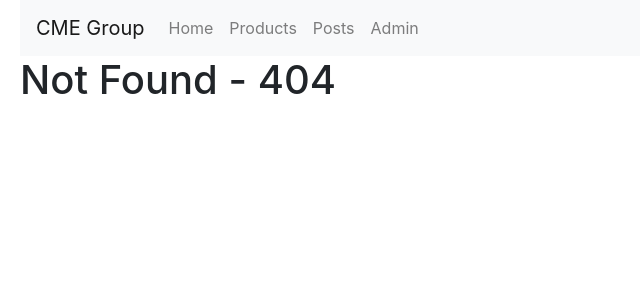
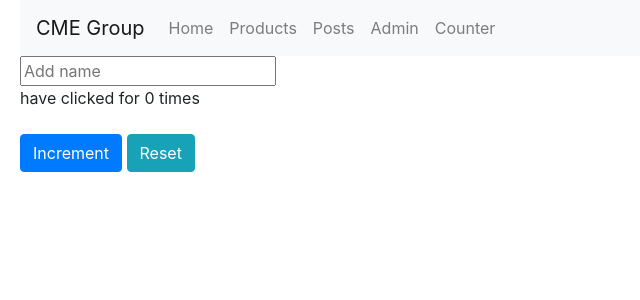
Before and after one commit to codewithz/cme-react-playground, a React (Create React App) app: page /counter in a window 1280 px wide. Before the commit this address led to /not-found. Shown: the top 300 px of the page, without its empty margins (0-640 px from the left). Built offline with nearby package versions, Linux system fonts and the light colour scheme.

Commit message:
UseEffect-Example

```diff
--- a/src/App.js
+++ b/src/App.js
@@ -10,6 +10,7 @@ import Dashboard from './components/RoutingApp/admin/Dashboard';
 import Home from './components/RoutingApp/Home';
 import ProductDetails from './components/RoutingApp/ProductDetails';
 import NotFound from './components/RoutingApp/NotFound';
+import Counter from './components/UseEffectExample/Counter';
 
 function App() {
   return (
@@ -23,6 +24,7 @@ function App() {
             <Route path="/posts/:year?/:month?" component={Posts} />
             <Route path="/admin" component={Dashboard} />
             <Route path="/not-found" component={NotFound} />
+            <Route path="/counter" component={Counter} />
             <Route path="/" exact component={Home} />
             <Redirect to="/not-found" />
           </Switch>
--- a/src/components/RoutingApp/Navbar.jsx
+++ b/src/components/RoutingApp/Navbar.jsx
@@ -38,6 +38,9 @@ export default function Navbar() {
                     <li class="nav-item">
                         <Link className="nav-link" to="/admin">Admin</Link>
                     </li>
+                    <li class="nav-item">
+                        <Link className="nav-link" to="/counter">Counter</Link>
+                    </li>
 
 
                 </ul>
--- /dev/null
+++ b/src/components/UseEffectExample/Counter.jsx
@@ -0,0 +1,47 @@
+import React, { useState, useEffect } from 'react'
+
+export default function Counter() {
+
+    const [name, setName] = useState("")
+    const [count, setCount] = useState(0)
+
+    useEffect(() => {
+        //execute when component is mounted and updated
+        document.title = `${name} have clicked for ${count} times `
+
+        //execution when component unmounts
+
+        return () => {
+            //here we write the code when component unmounts
+            console.log("Clean Up")
+        }
+    })
+
+    const handleInput = (event) => {
+        setName(event.target.value)
+    }
+
+    const handleIncrement = () => {
+        setCount(count + 1)
+    }
+
+    const resetState = () => {
+        setName("")
+        setCount(0)
+
+    }
+
+
+    return (
+        <div>
+            <input type="text" placeholder='Add name' onChange={handleInput} />
+            <div>
+                {name} have clicked for {count} times
+            </div>
+            <br />
+            <button className='btn btn-primary' onClick={handleIncrement}>Increment</button>
+            &nbsp;
+            <button className='btn btn-info' onClick={resetState}>Reset</button>
+        </div>
+    )
+}
```
